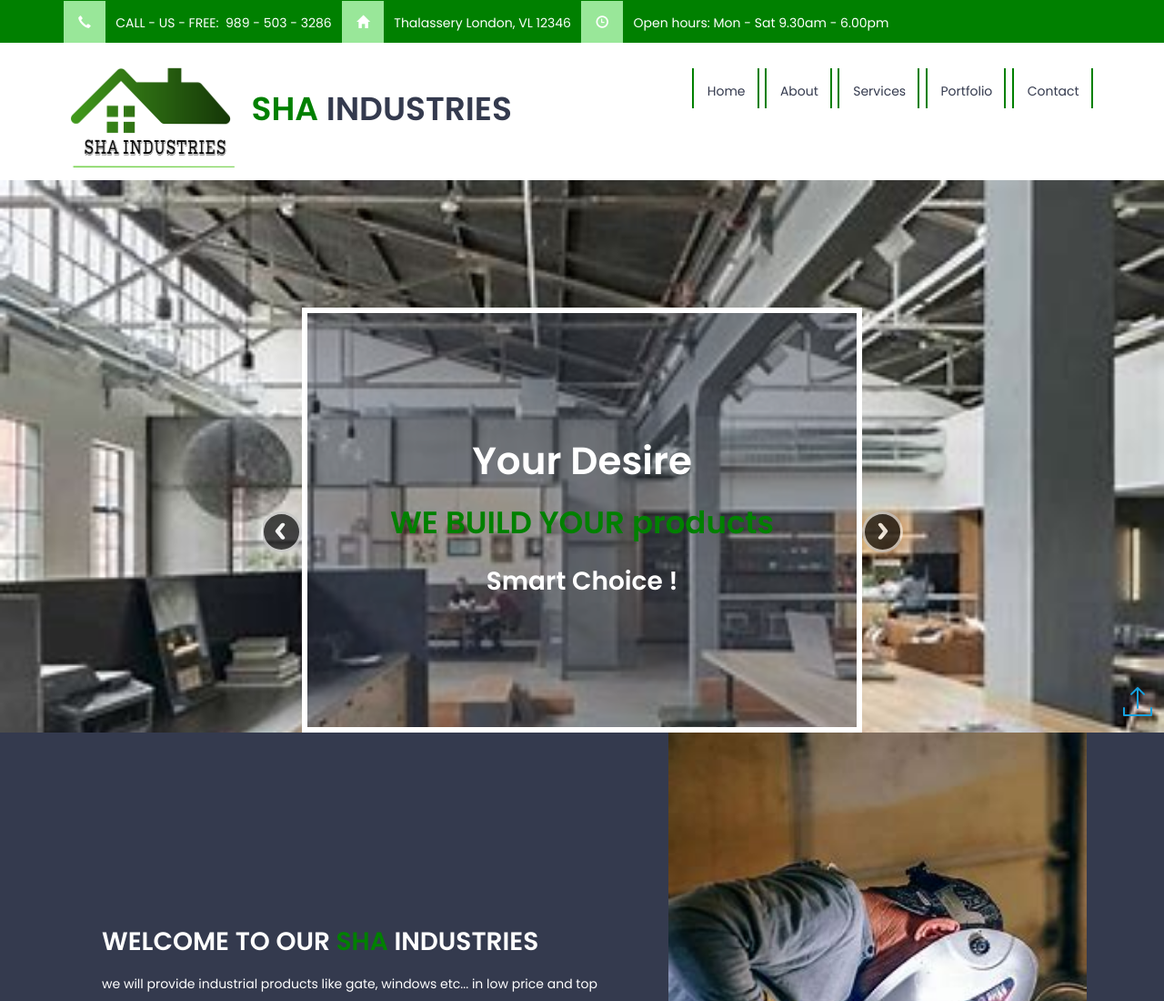
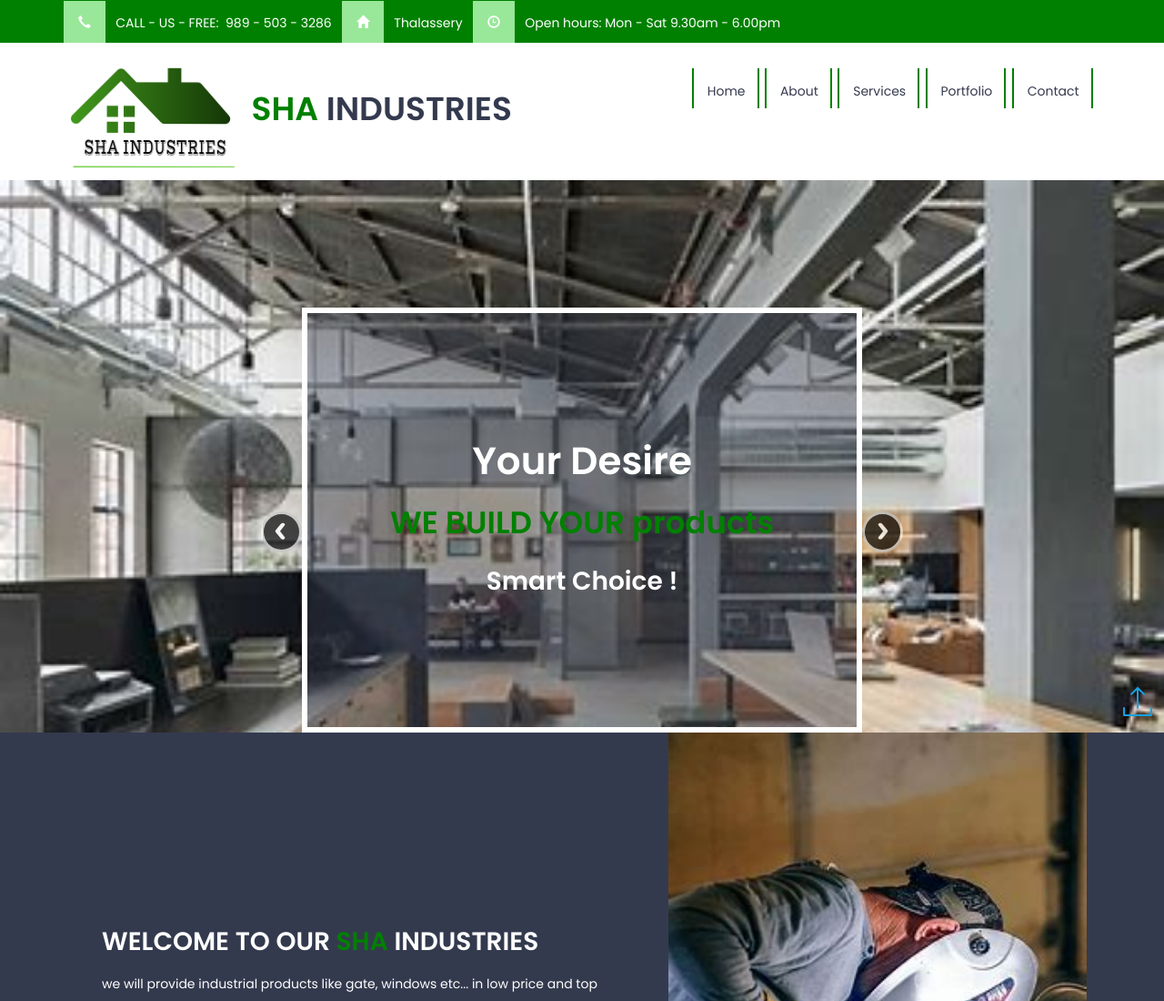
Before and after one commit to shazinshahul/sha-industries, a plain HTML site: page index.html in a window 1280 px wide. Shown: the top 1100 px of the page at 91% size. Drawn offline with Linux system fonts and the light colour scheme.

Commit message:
Update index.html

```diff
--- a/index.html
+++ b/index.html
@@ -37,7 +37,7 @@ Smartphone Compatible web template, free webdesigns for Nokia, Samsung, LG, Sony
 			   <div class="container">
 			   <p class="phonenum "><span class="glyphicon glyphicon-earphone" aria-hidden="true"></span> &nbsp; CALL - US - FREE: &nbsp;989 - 503 - 3286</p>
 				<p class="phonenum two "><span class="glyphicon glyphicon-home" aria-hidden="true"></span> &nbsp;  Thalassery
-London, VL 12346</p>
+</p>
 <p class="phonenum two one"><span class="glyphicon glyphicon-time" aria-hidden="true"></span> &nbsp;  Open hours: Mon - Sat 9.30am - 6.00pm
 </p>
 
```
